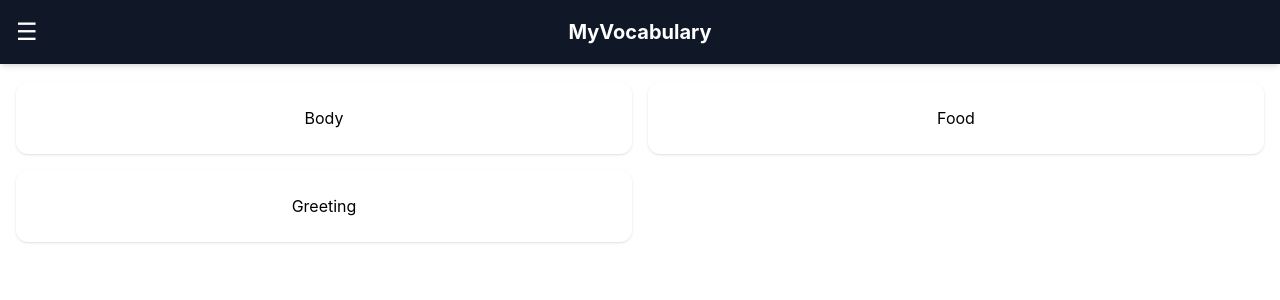
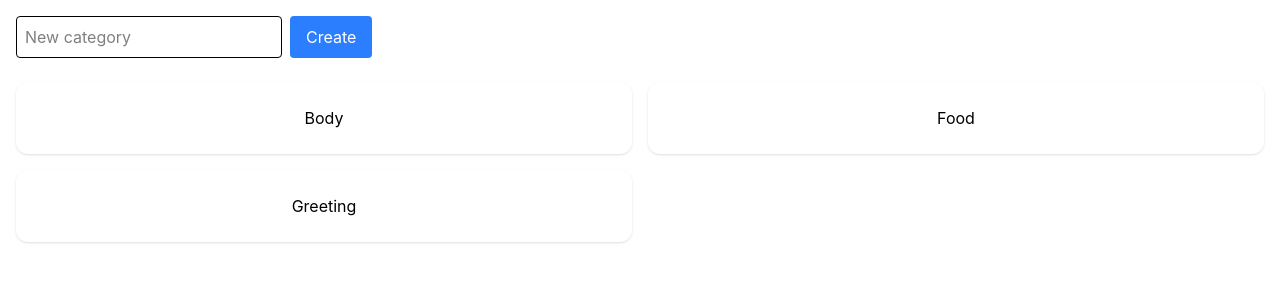
Before and after one commit to AdrianaRoza/my-vocabulary, a React (Vite) app: page / in a window 1280 px wide. Shown: the top 300 px of the page. Built offline with nearby package versions, Linux system fonts and the light colour scheme.

Commit message:
feat: changes in navbar

```diff
--- a/src/pages/Layout.tsx
+++ b/src/pages/Layout.tsx
@@ -1,11 +1,8 @@
 import { Outlet } from 'react-router-dom'
-import Navbar from '../components/Navbar'
 
 const Layout = () => {
   return (
     <>
-      <Navbar />
-
       <Outlet />
     </>
   )
```
